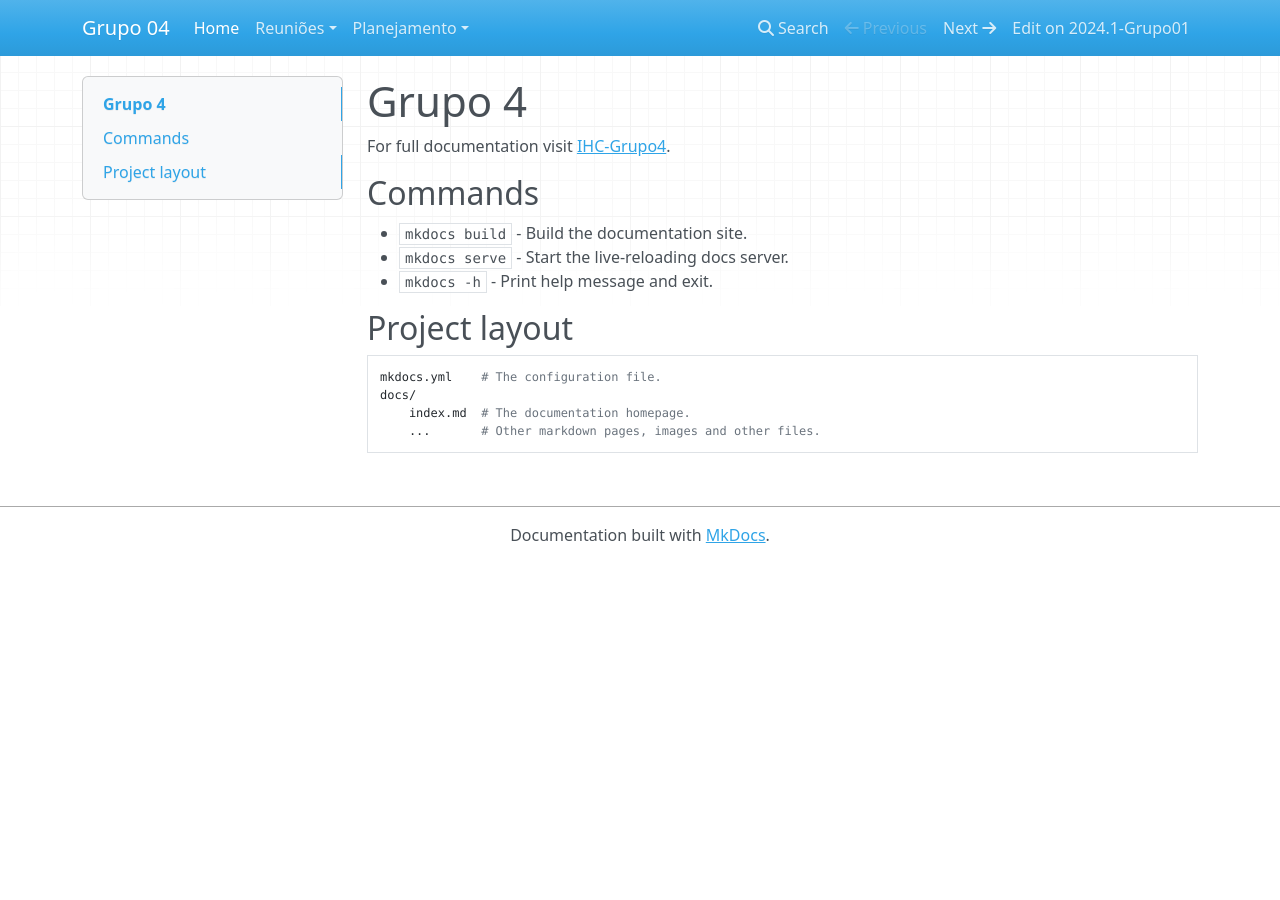
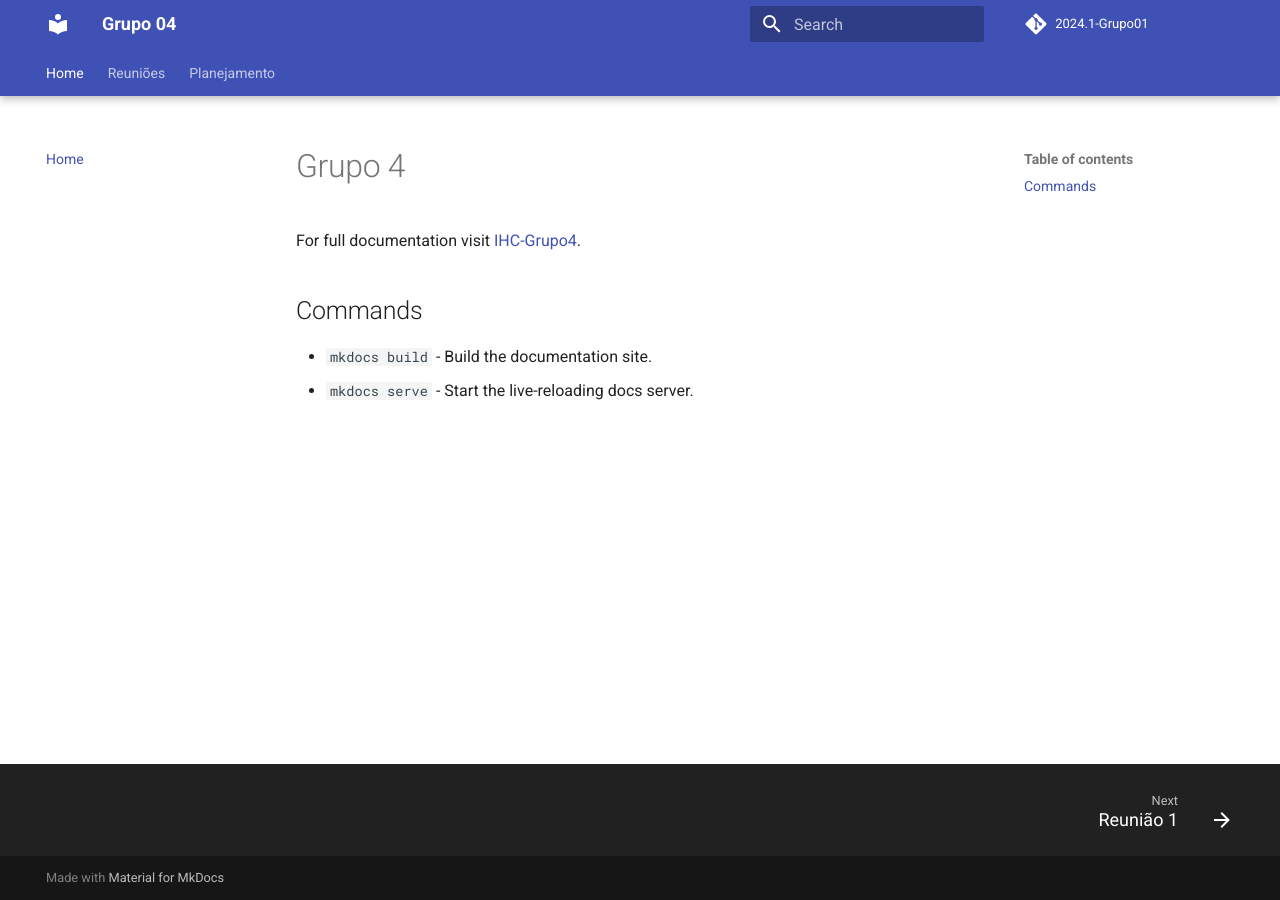
Before and after one commit to Interacao-Humano-Computador/2024.1-PCDF, an MkDocs documentation site: the page built from docs/index.md, in a window 1280 px wide. Built offline with MkDocs 1.6.1 and Material for MkDocs 9.7.7, drawn with Linux system fonts in a browser that asks for light colours; nearby versions of some CDN libraries; comment, search, counter and statistics services are not loaded.

Commit message:
Config inicial das paginas-continuacao

```diff
--- a/docs/index.md
+++ b/docs/index.md
@@ -6,11 +6,3 @@ For full documentation visit [IHC-Grupo4](htthttps://github.com/Interacao-Humano
 
 * `mkdocs build` - Build the documentation site.
 * `mkdocs serve` - Start the live-reloading docs server.
-* `mkdocs -h` - Print help message and exit.
-
-## Project layout
-
-    mkdocs.yml    # The configuration file.
-    docs/
-        index.md  # The documentation homepage.
-        ...       # Other markdown pages, images and other files.
--- a/mkdocs.yml
+++ b/mkdocs.yml
@@ -10,3 +10,13 @@ nav:
   - Planejamento:
     - Cronograma: planejamento/cronograma.md
     - Heatmap: planejamento/heatmap.md
+
+theme:
+  name: material
+  features:
+    - navigation.instant
+    - navigation.tracking
+    - navigation.tabs
+    - navigation.tabs.sticky
+    - navigation.top
+    - navigation.footer
```
Also changed, not shown: 1 other file.
